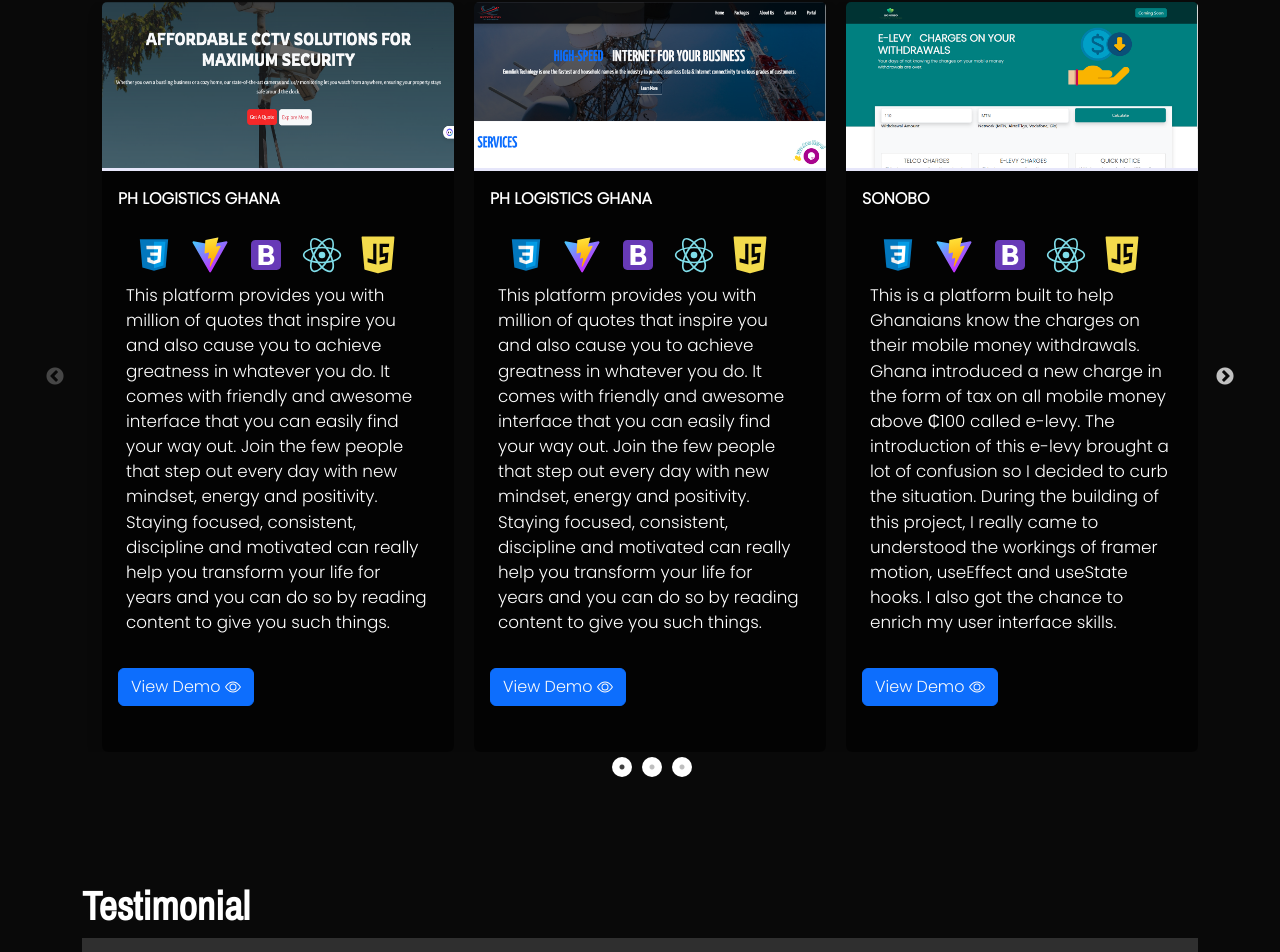
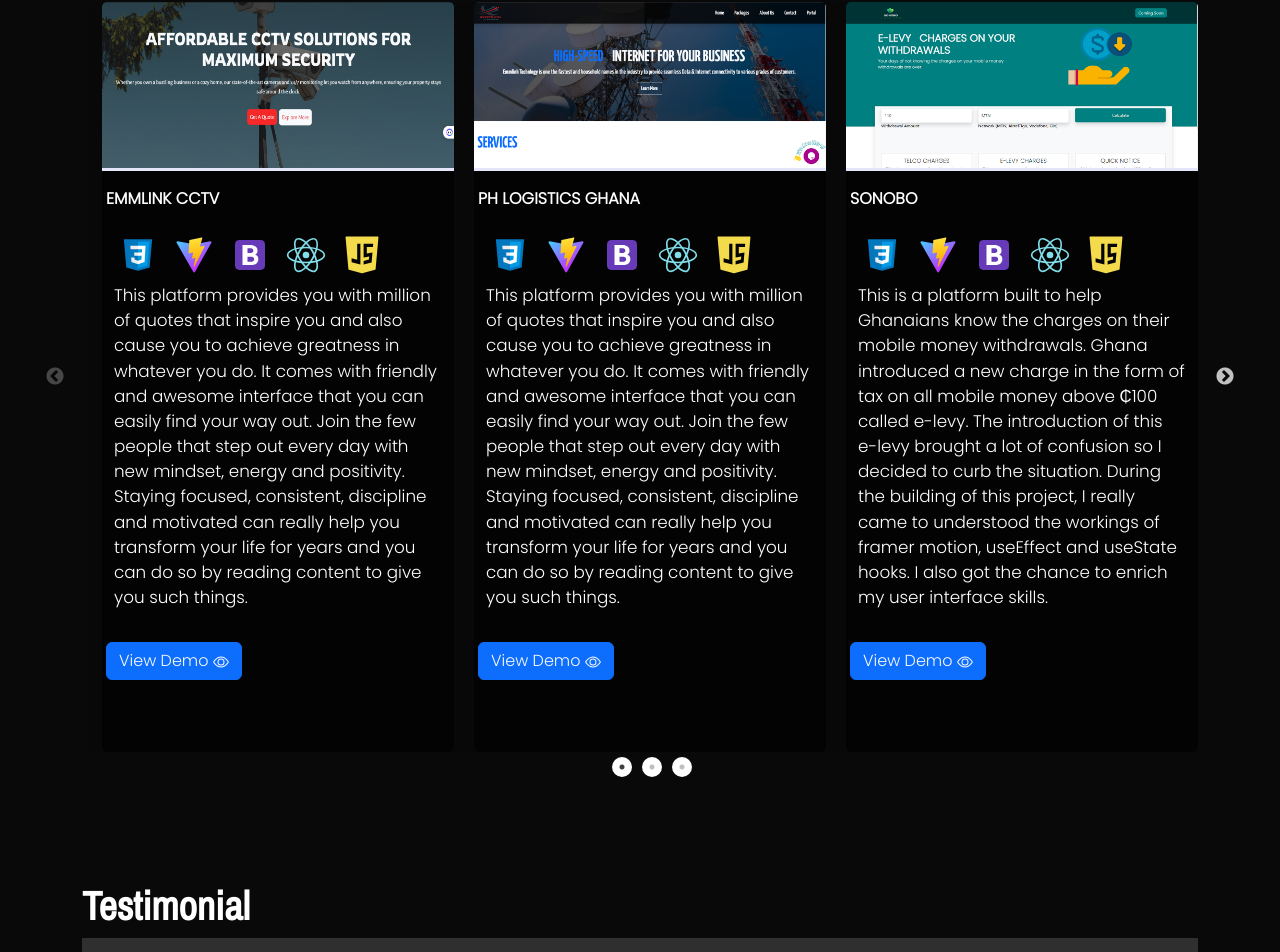
Before and after one commit to quophiBonney/solomonbonney, a Next.js app: page / in a window 1280 px wide. Shown: the part 2426-3378 px from the top of the page. Built offline with nearby package versions, Linux system fonts and the light colour scheme.

Commit message:
space on the project card reduced

```diff
--- a/app/components/emmlinkcctv.jsx
+++ b/app/components/emmlinkcctv.jsx
@@ -14,9 +14,9 @@
     <div className="col-12">
       <div className="card shadow border-0 project-card">
         <Image src={emmlinkcctv} alt="" className="img-fluid card-img-top" />
-        <div className="px-3 mt-3">
-          <p className="h-4 fw-bold text-uppercase">PH Logistics Ghana</p>
-          <div className="px-2 d-flex">
+        <div className="px-1 mt-3">
+          <p className="h-4 fw-bold text-uppercase">Emmlink CCTV</p>
+          <div className="px-1 d-flex">
             <Image
               src={csssvg}
               alt="an svg for css"
--- a/app/components/emmlinktech.jsx
+++ b/app/components/emmlinktech.jsx
@@ -14,9 +14,9 @@
     <div className="col-12">
       <div className="card shadow border-0 project-card">
         <Image src={emmlinktech} alt="" className="img-fluid card-img-top" />
-        <div className="px-3 mt-3">
+        <div className="px-1 mt-3">
           <p className="h-4 fw-bold text-uppercase">PH Logistics Ghana</p>
-          <div className="px-2 d-flex">
+          <div className="px-1 d-flex">
             <Image
               src={csssvg}
               alt="an svg for css"
--- a/app/components/phlogistics.jsx
+++ b/app/components/phlogistics.jsx
@@ -14,9 +14,9 @@
     <div className="col-12">
       <div className="card shadow border-0 project-card">
         <Image src={phlogistics} alt="" className="img-fluid card-img-top" />
-        <div className="px-3 mt-3">
+        <div className="px-1 mt-3">
           <p className="h-4 fw-bold text-uppercase">PH Logistics Ghana</p>
-          <div className="px-2 d-flex">
+          <div className="px-1 d-flex">
             <Image
               src={csssvg}
               alt="an svg for css"
--- a/app/components/quotegenerator.jsx
+++ b/app/components/quotegenerator.jsx
@@ -14,9 +14,9 @@
     <div className="col-12">
       <div className="card shadow border-0 project-card">
         <Image src={quotepic} alt="" className="img-fluid card-img-top" />
-        <div className="px-3 mt-3">
+        <div className="px-1 mt-3">
           <p className="h-4 fw-bold text-uppercase">Quote Generator</p>
-          <div className="px-2 d-flex">
+          <div className="px-1 d-flex">
             <Image
               src={csssvg}
               alt="an svg for css"
--- a/app/components/sonobocard.jsx
+++ b/app/components/sonobocard.jsx
@@ -14,9 +14,9 @@
     <div className="col-12">
       <div className="card shadow border-0 project-card">
         <Image src={sonobo} alt="" className="img-fluid card-img-top" />
-        <div className="px-3 mt-3">
+        <div className="px-1 mt-3">
           <p className="h-4 fw-bold text-uppercase">SONOBO</p>
-          <div className="px-2 d-flex">
+          <div className="px-1 d-flex">
             <Image
               src={csssvg}
               alt="an svg for css"
--- a/app/components/ytubevideo.jsx
+++ b/app/components/ytubevideo.jsx
@@ -14,9 +14,9 @@
     <div className="col-12">
       <div className="card shadow border-0 project-card">
         <Image src={ytube} alt="" className="img-fluid card-img-top" />
-        <div className="px-3 mt-3">
+        <div className="px-1 mt-3">
           <p className="h-4 fw-bold text-uppercase">Youtube Video Fetcher</p>
-          <div className="px-2 d-flex">
+          <div className="px-1 d-flex">
             <Image
               src={csssvg}
               alt="an svg for css"
```
